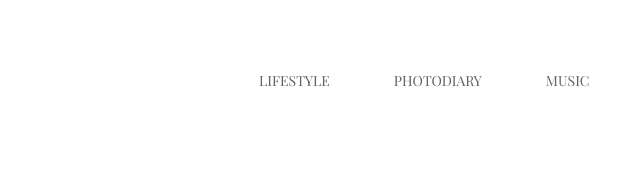
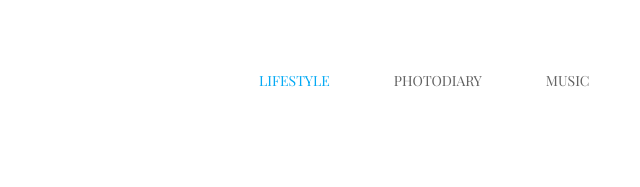
Before and after one commit to riggleton/goit-fe-course, a plain HTML site: page html-css/module-03/index.html in a window 1280 px wide. In both pictures the pointer is over the link "LIFESTYLE". Shown: the top 187 px of the page, 158-798 px from the left. Drawn offline with nearby package versions, Linux system fonts and the light colour scheme.

Commit message:
link hover change

```diff
--- a/html-css/module-03/css/style.css
+++ b/html-css/module-03/css/style.css
@@ -30,7 +30,7 @@ body {
     list-style: none;
 }
 
-.menu-item:hover {
+.menu-item-link:hover {
     color: #03a9f4;
 }
 
```
